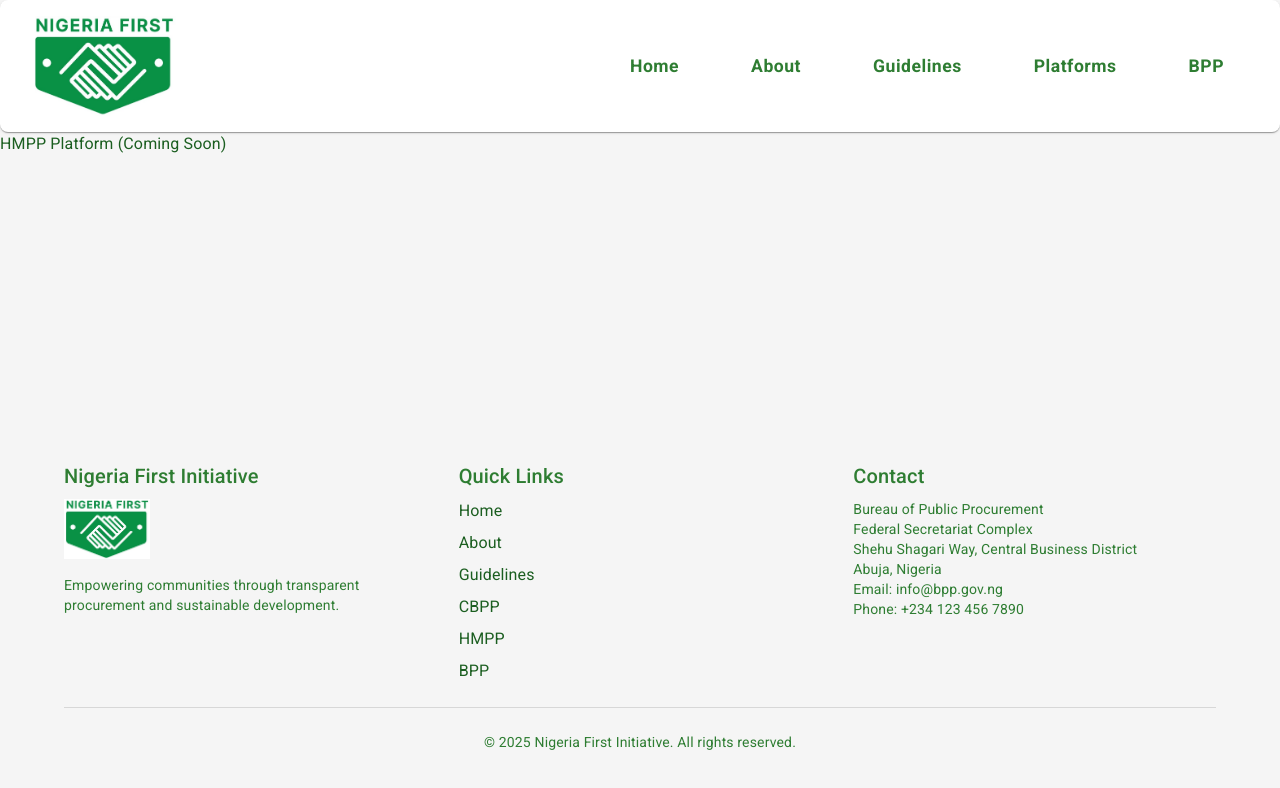
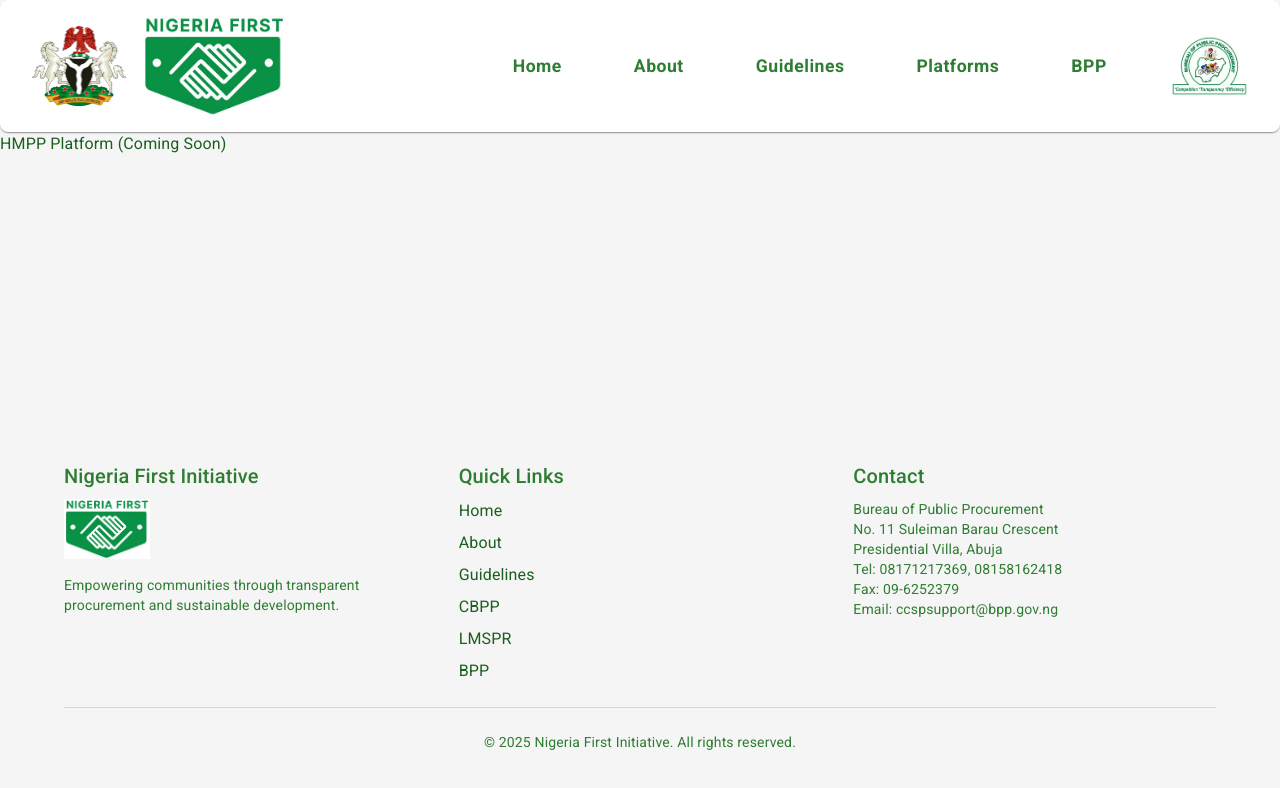
Before and after one commit to ofotun/cbpp-fe, a React (Vite) app: page /hmpp in a window 1280 px wide. Shown: the top 788 px of the page. Built offline with nearby package versions, Linux system fonts and the light colour scheme; no server answers.

Commit message:
Update logos and modify MainLayout and About page content for Nigeria First Initiative. Changed HMPP to LMSPR in MainLayout, added BPP logo, and updated contact information in About page. Adjusted layout styles and added new images.

```diff
--- a/src/ng-first/layouts/MainLayout.tsx
+++ b/src/ng-first/layouts/MainLayout.tsx
@@ -57,12 +57,10 @@
       </MenuItem>
       <MenuItem
         component="a"
-        href={APP_URLS.HMPP}
-        target="_blank"
-        rel="noopener noreferrer"
+        href="#"
         onClick={handlePlatformsClose}
       >
-        HMPP
+        LMSPR
       </MenuItem>
     </Menu>
   );
@@ -111,9 +109,17 @@
               display: 'flex',
               alignItems: 'center',
               textDecoration: 'none',
-              flexGrow: 1
+              flexGrow: 1,
+              gap: 2
             }}
           >
+            <img
+              src="/images/logos/coat-of-arms.png"
+              alt="Nigerian Coat of Arms"
+              style={{
+                height: '80px'
+              }}
+            />
             <img
               src="/images/ng-first/ng-first-badge.jpg"
               alt="Nigeria First Initiative"
@@ -127,7 +133,8 @@
           <Box sx={{
             display: { xs: 'none', md: 'flex' },
             gap: 3,
-            ml: 4
+            ml: 4,
+            alignItems: 'center'
           }}>
             <Button
               color="primary"
@@ -215,6 +222,26 @@
             >
               BPP
             </Button>
+            <Box
+              component="a"
+              href={APP_URLS.BPP}
+              target="_blank"
+              rel="noopener noreferrer"
+              sx={{
+                display: 'flex',
+                alignItems: 'center',
+                textDecoration: 'none',
+                ml: 2
+              }}
+            >
+              <img
+                src="/images/logos/bpp-logo.png"
+                alt="Bureau of Public Procurement"
+                style={{
+                  height: '60px'
+                }}
+              />
+            </Box>
           </Box>
 
           {/* Mobile Menu Button */}
@@ -274,7 +301,7 @@
                 <Link component={RouterLink} to="/about" color="inherit" underline="none">About</Link>
                 <Link component={RouterLink} to="/guidelines" color="inherit" underline="none">Guidelines</Link>
                 <Link href={APP_URLS.CBPP} color="inherit" underline="none">CBPP</Link>
-                <Link href={APP_URLS.HMPP} color="inherit" underline="none">HMPP</Link>
+                <Link href="#" color="inherit" underline="none">LMSPR</Link>
                 <Link href={APP_URLS.BPP} color="inherit" underline="none">BPP</Link>
               </Box>
             </Grid>
@@ -284,11 +311,11 @@
               </Typography>
               <Typography variant="body2" color="text.secondary">
                 Bureau of Public Procurement<br />
-                Federal Secretariat Complex<br />
-                Shehu Shagari Way, Central Business District<br />
-                Abuja, Nigeria<br />
-                Email: info@bpp.gov.ng<br />
-                Phone: +234 123 456 7890
+                No. 11 Suleiman Barau Crescent<br />
+                Presidential Villa, Abuja<br />
+                Tel: 08171217369, 08158162418<br />
+                Fax: 09-6252379<br />
+                Email: ccspsupport@bpp.gov.ng
               </Typography>
             </Grid>
           </Grid>
--- a/src/ng-first/pages/About.tsx
+++ b/src/ng-first/pages/About.tsx
@@ -3,6 +3,7 @@
 
 const About: React.FC = () => {
   return (
+    <Box sx={{ backgroundColor: 'white', minHeight: '100vh' }}>
       <Container maxWidth="lg" sx={{ py: 8 }}>
         {/* Hero Section with Logo */}
         <Grid container spacing={4} alignItems="center" sx={{ mb: 8 }}>
@@ -106,6 +107,7 @@
           </Grid>
         </Box>
       </Container>
+    </Box>
   );
 };
 
--- a/src/ng-first/pages/Home.tsx
+++ b/src/ng-first/pages/Home.tsx
@@ -58,8 +58,8 @@
     path: '/cbpp'
   },
   {
-    title: 'Health and Medical Procurement Policy (HMPP)',
-    description: 'Streamlining healthcare procurement processes and ensuring quality medical supplies.',
+    title: 'Local Manufacturers and Service Providers Register Platform (LMSPR)',
+    description: 'A comprehensive registry of qualified Nigerian manufacturers and service providers, facilitating easy access to local suppliers for government procurement.',
     path: '/hmpp'
   }
 ];
@@ -180,7 +180,7 @@
         <Grid container spacing={4}>
           {platforms.map((platform) => (
             <Grid item xs={12} md={6} key={platform.title}>
-              <Card>
+              <Card sx={{ height: '100%' }}>
                 <CardContent>
                   <Typography variant="h5" component="h3" gutterBottom>
                     {platform.title}
```
Also changed, not shown: public/images/logos/bpp-logo.png, public/images/ng-first/ng-first-logo.jpg. Lines whose indentation alone changed are shown as unchanged.
